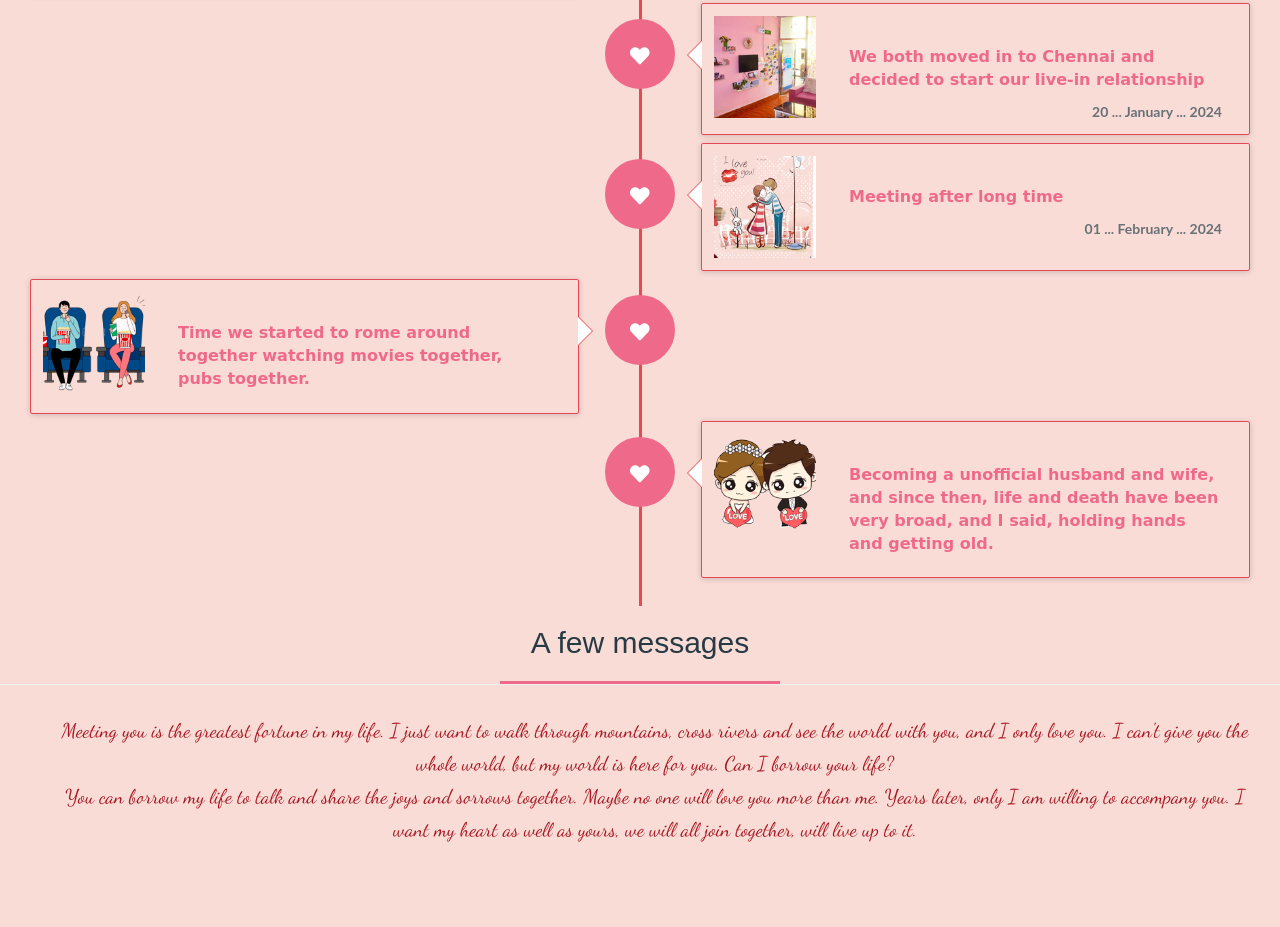
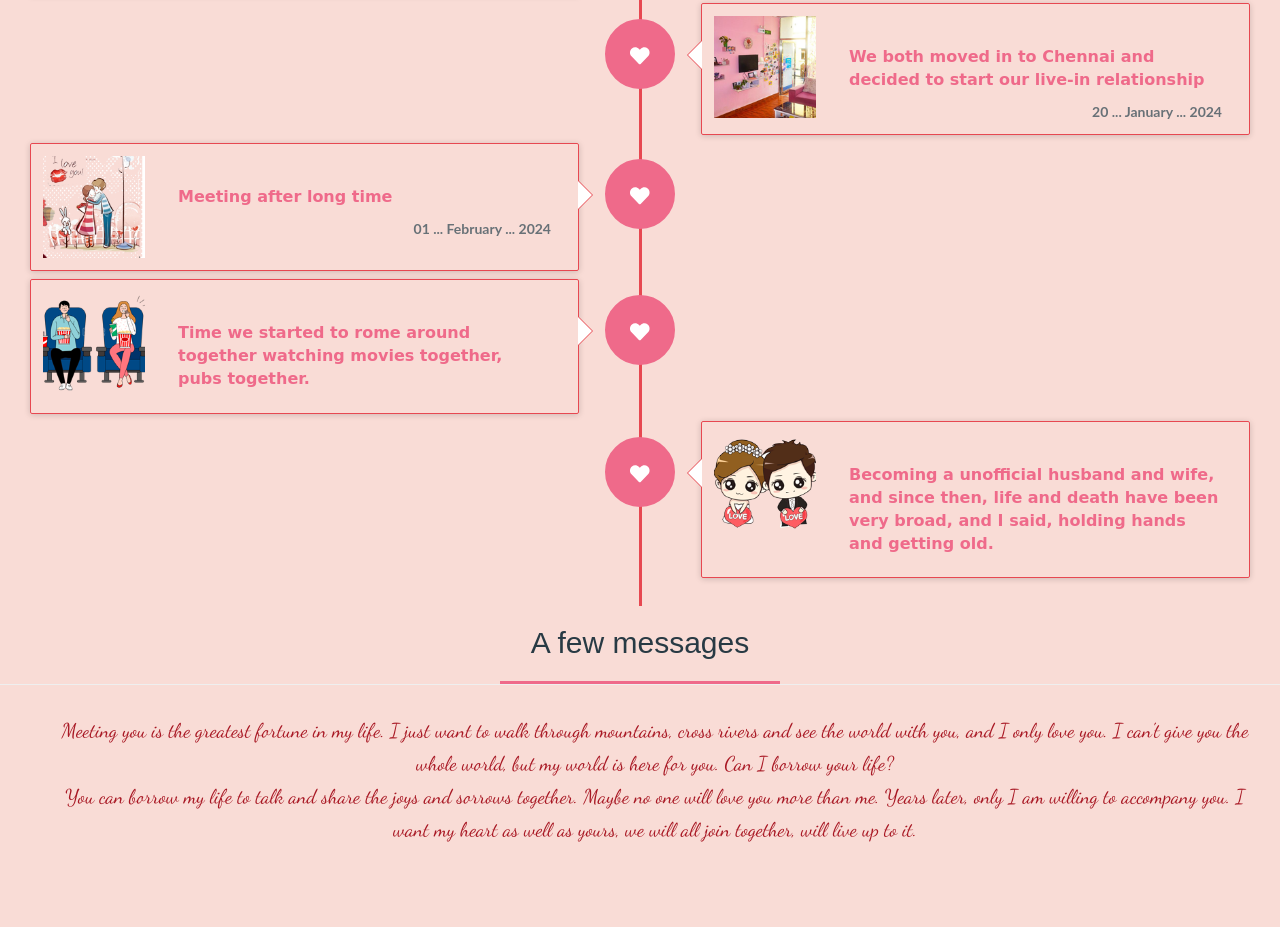
Before and after one commit to geekyjackie/geekyjackie.github.io, a plain HTML site: page surprise/index.html in a window 1280 px wide. Shown: the part 1841-2768 px from the top of the page. Drawn offline with nearby package versions, Linux system fonts and the light colour scheme; a web font is replaced by a local one.

Commit message:
Update index.html

```diff
--- a/surprise/index.html
+++ b/surprise/index.html
@@ -254,30 +254,7 @@
                                     </div>
                                 </div>
                             </li>
-                            <!--li data-anijs="if: scroll, on: window, do: rollIn animated, before: $scrollReveal repeat" class=" col-xs-12">
-                                <div class="timeline-badge wow fadeInUp" data-wow-delay="0.5s" style="">
-                                    <i class="fas fa-heart"></i>
-                                </div>
-                                <div class="timeline-panel wow fadeInLeft" data-wow-delay="0.7s" style="">
-                                    <div class="" style="padding: 0;width: 102px;position: relative;float: left">
-                                        <img src="images/x9.png" alt="" style="width: 102px;height: 102px">
-                                    </div>
-                                    <div class="" style="padding: 0 15px 0 135px">
-                                        <div class="timeline-heading">
-                                            <p><br></p>
-                                        </div>
-                                        <div class="timeline-body">
-                                            <div>
-                                                <div>
-                                                    <p class="txtcolor" style="font-family: 'Srisakdi', cursive;">....</p>
-                                                </div>
-                                            </div>
-                                        </div>
-                                        <div class="timeline-foot">Day ... Month ... Year 2020</div>
-                                    </div>
-                                </div>
-                        </li-->
-                            <li data-anijs="if: scroll, on: window, do: rollIn animated, before: $scrollReveal repeat" class="timeline-inverted  col-xs-12">
+                            <li data-anijs="if: scroll, on: window, do: rollIn animated, before: $scrollReveal repeat" class=" col-xs-12">
                                 <div class="timeline-badge wow fadeInUp" data-wow-delay="0.5s" style="">
                                     <i class="fas fa-heart"></i>
                                 </div>
@@ -299,7 +276,30 @@
                                         <div class="timeline-foot">01 ... February ... 2024</div>
                                     </div>
                                 </div>
-                            </li>
+                        </li>
+                            <!--li data-anijs="if: scroll, on: window, do: rollIn animated, before: $scrollReveal repeat" class="timeline-inverted  col-xs-12">
+                                <div class="timeline-badge wow fadeInUp" data-wow-delay="0.5s" style="">
+                                    <i class="fas fa-heart"></i>
+                                </div>
+                                <div class="timeline-panel wow fadeInLeft" data-wow-delay="0.7s" style="">
+                                    <div class="" style="padding: 0;width: 102px;position: relative;float: left">
+                                        <img src="images/x11.png" alt="" style="width: 102px;height: 102px">
+                                    </div>
+                                    <div class="" style="padding: 0 15px 0 135px">
+                                        <div class="timeline-heading">
+                                            <p><br></p>
+                                        </div>
+                                        <div class="timeline-body">
+                                            <div>
+                                                <div>
+                                                    <p class="txtcolor" style="font-family: 'Srisakdi', cursive;">Meeting after long time</p>
+                                                </div>
+                                            </div>
+                                        </div>
+                                        <div class="timeline-foot">01 ... February ... 2024</div>
+                                    </div>
+                                </div>
+                        </li-->
                             <li data-anijs="if: scroll, on: window, do: rollIn animated, before: $scrollReveal repeat" class=" col-xs-12">
                                 <div class="timeline-badge wow fadeInUp" data-wow-delay="0.5s" style="">
                                     <i class="fas fa-heart"></i>
```
